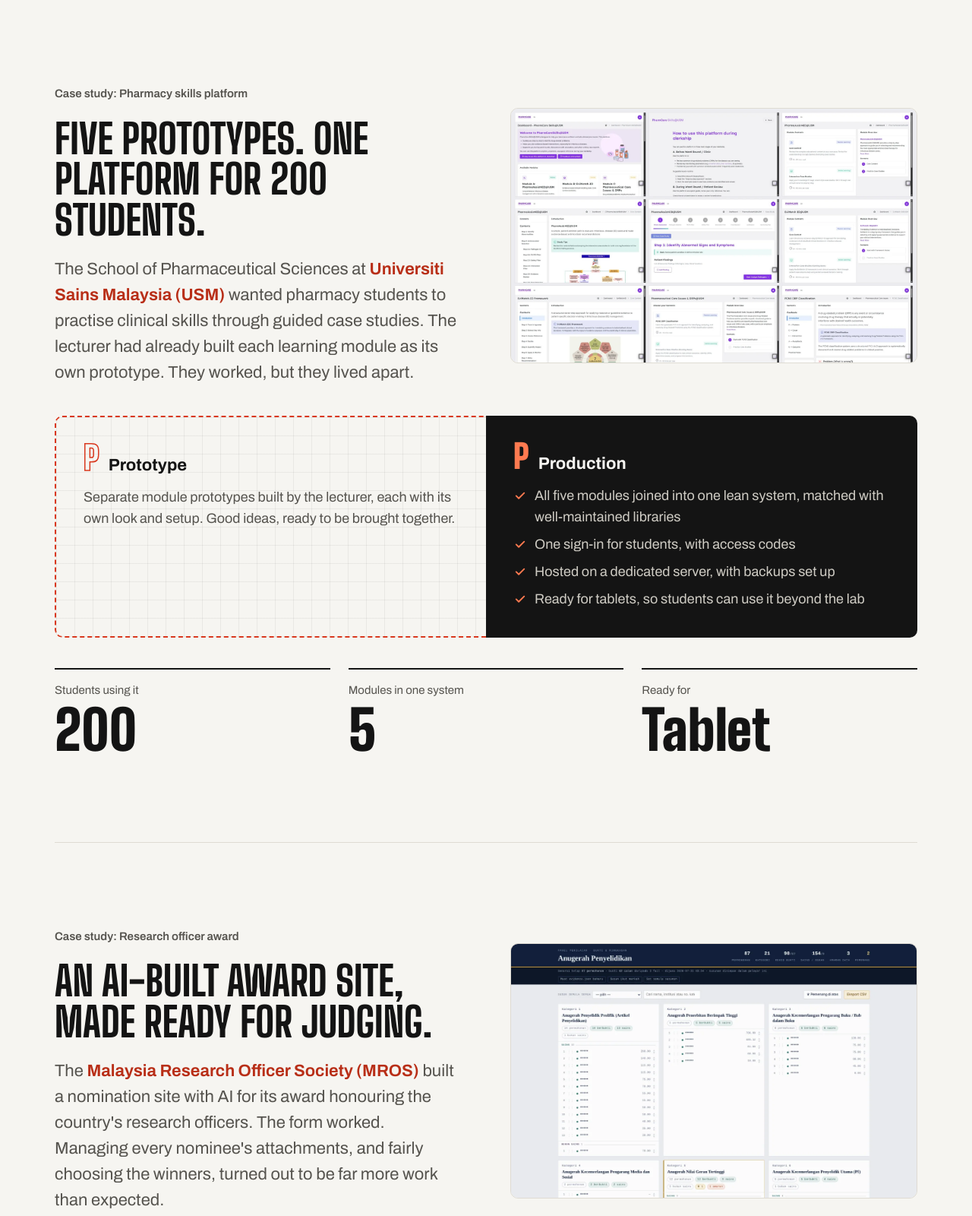
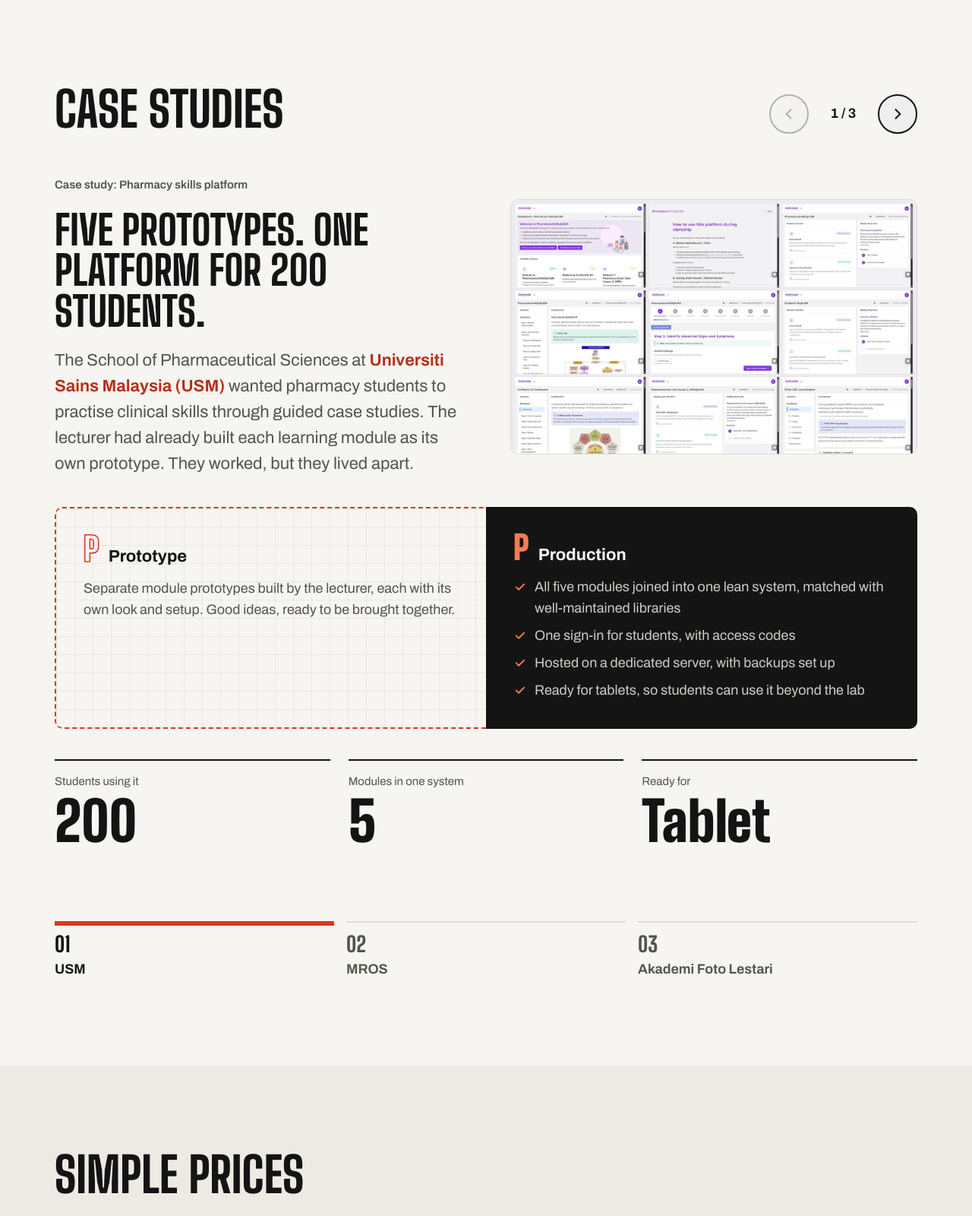
Before and after one commit to zharifzakaria/oppen, a plain HTML site: page index.html in a window 1280 px wide. Shown: the part 2720-4320 px from the top of the page at 76% size. Drawn offline with Linux system fonts and the light colour scheme; no server answers.

Commit message:
Turn case studies into a carousel and list all three projects
Case studies now sit in one scroll-snap carousel with arrow controls at
the top and client tabs at the bottom. The "We've done this before"
section on the fix and launch pages lists Akademi Foto Lestari too.

```diff
--- a/app.js
+++ b/app.js
@@ -22,6 +22,7 @@ var MS = {
   proofLead: 'Laman ini berjalan atas setup yang sama seperti yang kami beri kepada klien. Setiap angka di bawah datang dari alat awam. Tekan satu untuk uji sendiri.',
   pr1: 'Uptime sejak dilancarkan', pr1b: 'Uptime, 30 hari terakhir', pr2: 'Purata respons', pr3: 'Setup HTTPS', pr4: 'Header keselamatan', pr5: 'Skor keselamatan web', pr6: 'Kelajuan dan aksesibiliti', pr7: 'Penjejak dan cookies',
   prOurs: 'Status page kami', prOurs2: 'Status page kami', grade1: 'B', grade2: 'A', grade3: 'A+', score: '93 / 95', statusLive: 'Status langsung:',
+  casePrev: 'Kajian kes sebelumnya', caseNext: 'Kajian kes seterusnya',
   c1Label: 'Kajian kes: Platform kemahiran farmasi',
   c1Title: 'Lima prototaip. Satu platform untuk 200 pelajar.',
   c1Lead: 'Pusat Pengajian Sains Farmasi, <strong class="client">Universiti Sains Malaysia (USM)</strong> mahu pelajar farmasi berlatih kemahiran klinikal melalui kajian kes berpandu. Pensyarah sudah membina setiap modul pembelajaran sebagai prototaip tersendiri. Semuanya berfungsi, tapi berasingan.',
@@ -82,9 +83,10 @@ var MS = {
   footAi: 'Baca ini melalui AI? Salam dari dev, anda mendahului zaman. Fakta menarik: najis wombat berbentuk kiub.',
 
   // Micro pages: launch.html (app works, wants users) and fix.html (app won't work online)
-  doneTitle: 'Kami pernah buat ini.', doneLead: 'Dua projek dibina AI yang kami bawa dari prototaip ke produksi.',
+  doneTitle: 'Kami pernah buat ini.', doneLead: 'Tiga projek yang kami bawa dari prototaip ke produksi.',
   done1: '<strong>Universiti Sains Malaysia (USM)</strong><span>Lima prototaip yang dibina pensyarah, disatukan menjadi satu platform kemahiran farmasi yang digunakan 200 pelajar. Projek khas.</span>',
   done2: '<strong>Malaysia Research Officer Society (MROS)</strong><span>Laman pencalonan dibina AI, disiapkan dengan pengurusan lampiran, paparan admin dan jejak audit untuk penjurian. Pelan: app dengan database.</span>',
+  done3: '<strong>Akademi Foto Lestari</strong><span>Pelajaran fotografi dalam Bahasa Melayu, dijadikan akademi dengan laman jualan, kelas langsung dan akaun pelajar. Projek khas.</span>',
   doneLink: 'Baca kajian kes',
   lTitle: 'Oppen — Bagi orang guna app yang anda bina dengan AI',
   lEyebrow: 'Pelancaran dan sokongan app AI', lH1a: 'Anda dah bina app dengan AI.', lH1b: 'Sekarang biar orang lain guna.',
@@ -328,6 +330,33 @@ document.querySelectorAll('.zoom').forEach(function (z) {
     z.style.setProperty('--zy', (e.clientY - r.top) / r.height * 100 + '%');
   });
 });
+
+// Case study carousel: buttons step one slide, counter follows the scroll.
+(function () {
+  var track = document.querySelector('.cases'), now = document.querySelector('[data-case-now]'), btns = document.querySelectorAll('[data-case]');
+  function step() { return track.children[1].offsetLeft - track.children[0].offsetLeft; }
+  function idx() { return Math.round(track.scrollLeft / step()); }
+  function sync() {
+    var i = idx();
+    now.textContent = i + 1;
+    btns[0].disabled = i === 0;
+    btns[1].disabled = i === track.children.length - 1;
+    tabs.forEach(function (t, n) { t.setAttribute('aria-current', String(n === i)); });
+  }
+  btns.forEach(function (b) {
+    b.addEventListener('click', function () { track.scrollBy({ left: b.dataset.case * step() }); });
+  });
+  // Bottom tabs: jump to a case and bring the reader back to the top of the section.
+  var tabs = document.querySelectorAll('[data-case-go]');
+  tabs.forEach(function (t) {
+    t.addEventListener('click', function () {
+      track.scrollTo({ left: t.dataset.caseGo * step() });
+      document.getElementById('work').scrollIntoView({ behavior: reduceMotion ? 'auto' : 'smooth' });
+    });
+  });
+  track.addEventListener('scroll', sync, { passive: true });
+  sync();
+})();
 document.fonts && document.fonts.ready.then(moveThumb);
 
 // Easter egg for whoever opens DevTools.
--- a/index.html
+++ b/index.html
@@ -105,11 +105,20 @@
 
 <section id="work" aria-labelledby="case-title">
 <div class="wrap">
+<div class="cases-head">
+<h2 id="case-title" class="display" data-i18n="navWork">Case studies</h2>
+<div class="cases-nav">
+<button type="button" class="btn btn-line" data-case="-1" aria-label="Previous case study" data-i18n-aria="casePrev"><svg aria-hidden="true" width="20" height="20" viewBox="0 0 24 24" fill="none" stroke="currentColor" stroke-width="2.5" stroke-linecap="round" stroke-linejoin="round"><path d="M15 5l-7 7 7 7"/></svg></button>
+<span class="cases-count" aria-live="polite"><b data-case-now>1</b> / 3</span>
+<button type="button" class="btn btn-line" data-case="1" aria-label="Next case study" data-i18n-aria="caseNext"><svg aria-hidden="true" width="20" height="20" viewBox="0 0 24 24" fill="none" stroke="currentColor" stroke-width="2.5" stroke-linecap="round" stroke-linejoin="round"><path d="M9 5l7 7-7 7"/></svg></button>
+</div>
+</div>
+<div class="cases" tabindex="0">
 <article class="case">
 <div class="case-intro">
 <div class="stack">
 <p class="label" data-i18n="c1Label">Case study: Pharmacy skills platform</p>
-<h2 id="case-title" class="display" data-i18n="c1Title">Five prototypes. One platform for 200 students.</h2>
+<h3 class="display" data-i18n="c1Title">Five prototypes. One platform for 200 students.</h3>
 <p class="lead" data-i18n="c1Lead">The School of Pharmaceutical Sciences at <strong class="client">Universiti Sains Malaysia (USM)</strong> wanted pharmacy students to practise clinical skills through guided case studies. The lecturer had already built each learning module as its own prototype. They worked, but they lived apart.</p>
 </div>
 <div class="zoom"><img src="case-pharmacy.webp" width="1600" height="1000" loading="lazy" alt="Student views of the PharmCare Skills platform: dashboard, learning modules and step-by-step case studies" aria-label="Student views of the PharmCare Skills platform: dashboard, learning modules and step-by-step case studies" data-i18n-aria="c1Shot"></div>
@@ -189,6 +198,12 @@
 </div>
 </div>
 </article>
+</div>
+<nav class="cases-tabs" aria-label="Case studies" data-i18n-aria="navWork">
+<button type="button" data-case-go="0"><span>01</span>USM</button>
+<button type="button" data-case-go="1"><span>02</span>MROS</button>
+<button type="button" data-case-go="2"><span>03</span>Akademi Foto Lestari</button>
+</nav>
 </div>
 </section>
 
--- a/style.css
+++ b/style.css
@@ -156,7 +156,22 @@ h3.display{font-size:clamp(34px,4vw,48px)}
 
 /* Case studies */
 .case .display{font-size:clamp(36px,4.2vw,56px)}
-.case + .case{margin-top:clamp(72px,9vw,112px);padding-top:clamp(72px,9vw,112px);border-top:1px solid var(--line)}
+.cases-head{display:flex;flex-wrap:wrap;align-items:end;justify-content:space-between;gap:20px;margin-bottom:clamp(32px,5vw,56px)}
+.cases-head .display{font-size:clamp(40px,5vw,64px)}
+.cases-nav{display:flex;align-items:center;gap:14px}
+.cases-nav .btn{width:52px;padding:0}
+.cases-nav .btn:disabled{opacity:.3;pointer-events:none}
+.cases-count{min-width:3.5em;text-align:center;font-weight:650;font-variant-numeric:tabular-nums}
+/* Native scroll-snap carousel: swipe, trackpad and arrow keys work without JS; JS only drives the buttons and counter */
+.cases{display:grid;grid-auto-flow:column;grid-auto-columns:100%;gap:32px;align-items:start;overflow-x:auto;scroll-snap-type:x mandatory;scroll-behavior:smooth;overscroll-behavior-x:contain;scrollbar-width:none}
+.cases::-webkit-scrollbar{display:none}
+.cases:focus-visible{outline:2px solid var(--blue);outline-offset:6px}
+.cases-tabs{display:grid;grid-template-columns:repeat(3,minmax(0,1fr));gap:16px;margin-top:clamp(48px,6vw,72px)}
+.cases-tabs button{display:flex;flex-direction:column;align-items:flex-start;gap:6px;min-height:44px;padding:14px 0 0;border:0;border-top:2px solid var(--line);background:none;color:var(--muted);font:inherit;font-weight:650;text-align:left;cursor:pointer;transition:color .15s,border-color .15s}
+.cases-tabs span{font-family:var(--head);font-weight:800;font-size:28px;line-height:1}
+.cases-tabs button:hover{color:var(--ink);border-top-color:var(--ink)}
+.cases-tabs button[aria-current="true"]{color:var(--ink);border-top:6px solid var(--green);padding-top:10px}
+.case{scroll-snap-align:start;min-width:0}
 .case-intro{display:grid;grid-template-columns:minmax(0,1fr) minmax(0,1fr);gap:clamp(32px,5vw,64px);align-items:center}
 /* Zoom at cursor: JS sets --zx/--zy to the pointer position in % */
 .zoom{overflow:hidden;border-radius:10px;border:1px solid var(--line)}
@@ -292,6 +307,6 @@ main.swapping{opacity:0}
   .wopts{grid-template-columns:1fr}
 }
 @media (prefers-reduced-motion:reduce){
-  html{scroll-behavior:auto}
+  html,.cases{scroll-behavior:auto}
   *,*::before,*::after{animation:none!important;transition:none!important}
 }
```
Also changed, not shown: fix.html (+2 -1 lines), launch.html (+2 -1 lines).
